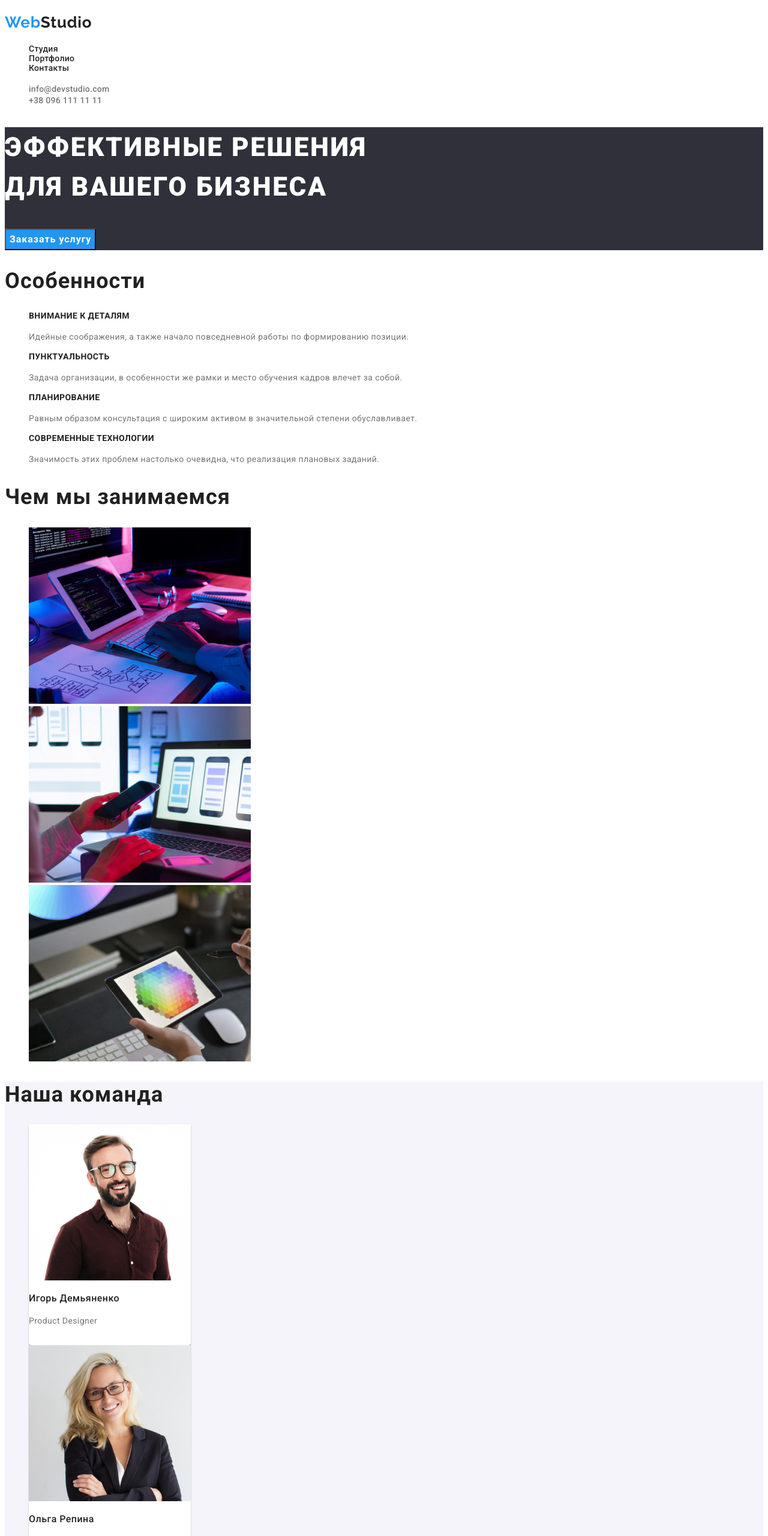
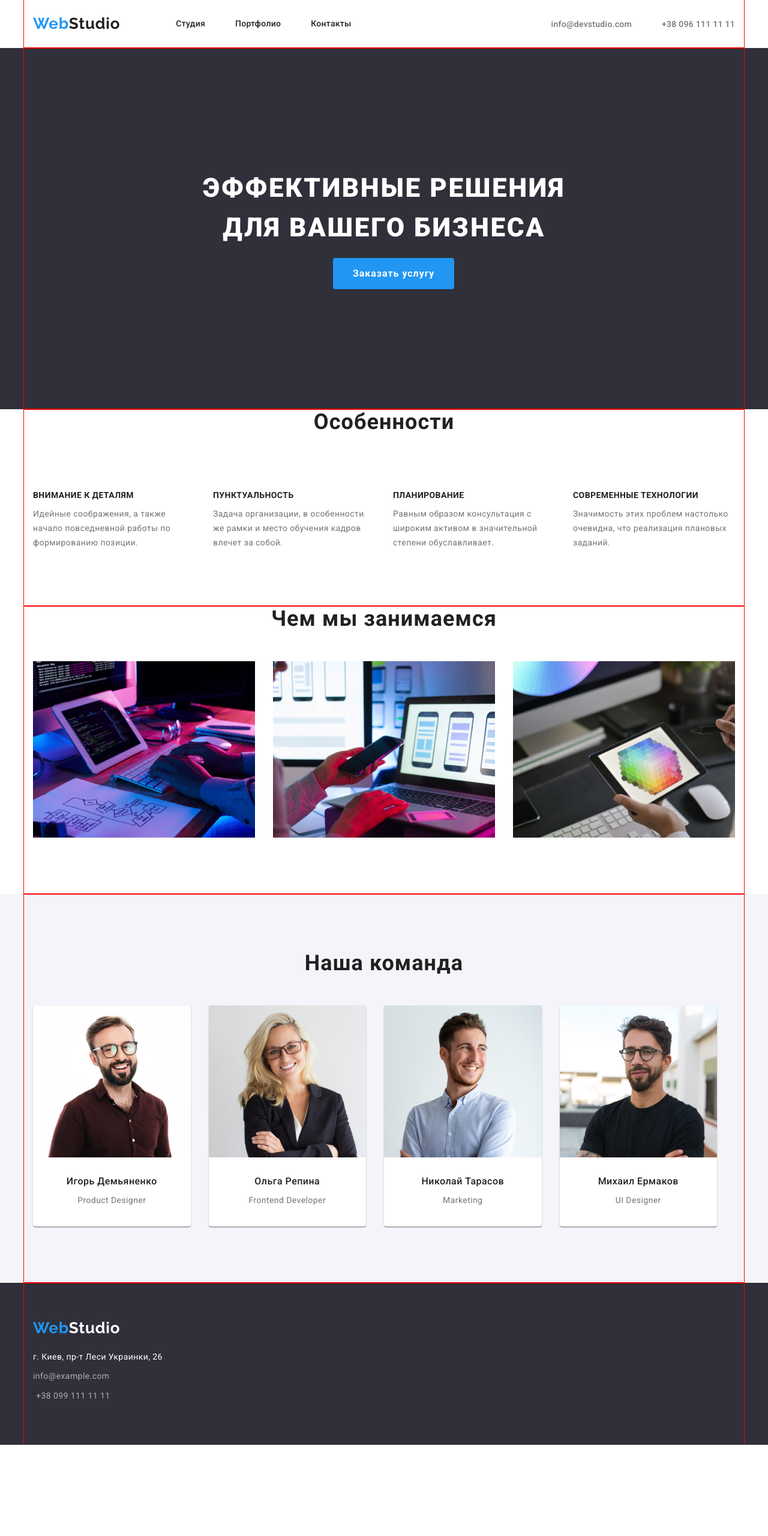
Before and after one commit to vladmartyn/goit-markup-hw-03, a plain HTML site: page index.html in a window 1280 px wide. Shown: the top 2560 px of the page at 60% size. After the commit the page ends 2408 px from the top, so only its background shows below. Drawn offline with nearby package versions, Linux system fonts and the light colour scheme.

Commit message:
homework-3

```diff
--- a/css/styles.css
+++ b/css/styles.css
@@ -28,16 +28,41 @@ body {
 }
 
 
+/* reset */
+
+
+.list {
+    list-style: none;
+    margin: 0;
+    padding: 0;
+}
+
+h1, h2, h3, h4, p {
+    margin: 0;
+}
+
+img {
+    display: block;
+    max-width: 100%;
+    height: auto;
+}
+
 /* common style start */
+
+.container {
+ width: 1200px;
+ padding-right: 15px;
+ padding-left: 15px;
+ margin-right: auto;
+ margin-left: auto;
+
+ outline: 1px solid red;
+}
 
 .link {
     text-decoration: none;
 }
 
-
-.list {
-    list-style: none;
-}
 
 .section-title {
     font-weight: 700;
@@ -102,12 +127,48 @@ color: var(--accent-txt-theme)
 
 }
 
+.header-nav {
+    display: flex;
+}
+
+.header-list {
+    display: flex;
+
+}
+
+.header-group {
+    display: flex;
+    align-items: center;
+    margin-left:auto;
+}
+
+.header-logo {
+    margin-right: 93px;
+    margin-top: 24px;
+    margin-bottom: 25px;
+    margin-left: 0;
+
+}
+
+
+.header-item:not(:last-child) {
+    padding-right: 50px;
+}
+
+.header-contact {
+    margin-left: 50px;
+}
+
+
 .header-item {
     font-style: normal;
     font-weight: 500;
     font-size: 14px;
     line-height: 1.14;
     letter-spacing: 0.02em;
+
+    padding-top: 32px;
+    padding-bottom: 32px;
 }
 
 .logo .logo-black {
@@ -147,6 +208,23 @@ color: var(--accent-txt-theme)
     background-color: var(--hero-bg-cl)
 }
 
+.hero-container {
+    padding-top: 200px;
+}
+
+.hero-title {
+    width: 696px;
+    height: 120px;
+
+    margin-left: auto;
+    margin-right: auto;
+    margin-bottom: 30px;
+
+
+    text-align: center;
+
+}
+
 .hero .hero-title {
     text-transform: uppercase;
     font-weight: 900;
@@ -157,7 +235,27 @@ color: var(--accent-txt-theme)
     color: var(--third-txt-theme);
 }
 
+
+
+.btn {
+    border-radius: 4px;
+    border: 1px solid transparent;
+    min-width: 200px;
+    min-height: 50px;
+
+    margin-left: 500px;
+    margin-right: auto;
+    margin-bottom: 200px;
+
+    padding-left: 32px;
+    padding-right: 32px;
+    padding-top: 10px;
+    padding-bottom: 10px;
+
+}
+
 .section-button {
+
     font-family: inherit;
     font-weight: 700;
     font-size: 16px;
@@ -193,7 +291,54 @@ text-transform: uppercase;
     background-color: var(--team-bg-cl);
 }
 
+.about-list {
+    margin-top: 94px;
+    display: flex;
+}
+
+.about-item:not(:last-child) {
+    margin-bottom: 94px;
+    margin-right: 30px;
+}
+
+.features {
+width: 270px;
+height: 16px;
+margin-bottom: 10px;
+
+    text-align: left;
+    padding-bottom: 10px;
+}
+
+.section-title {
+    text-align: center;
+}
+
+.img-list {
+    display: flex;
+    margin-top: 50px;
+    padding-bottom: 94px;
+}
+
+.img-card:not(:last-child) {
+    margin-right: 30px;
+}
+
+.team-title {
+    padding-top: 94px;
+    margin-bottom: 50px;
+}
+
+.team-list {
+    display: flex;
+    padding-bottom: 94px;
+
+}
+
 .card {
+
+    margin-right: 30px;
+
     width: 270px;
     height: 368px;
     left: 215px;
@@ -205,6 +350,17 @@ text-transform: uppercase;
     0px 1px 1px rgba(0, 0, 0, 0.14),
     0px 2px 1px rgba(0, 0, 0, 0.2);
     border-radius: 0px 0px 4px 4px;
+}
+
+.name-txt {
+    text-align: center;
+    padding-top: 30px;
+    padding-bottom: 10px;
+}
+
+.list-txt {
+    text-align: center;
+    padding-bottom: 30px;
 }
 
 /* Footer */
@@ -229,6 +385,17 @@ text-transform: uppercase;
     color: var(--button-bg-cl);
 }
 
+.logo-footer {
+    padding-top: 60px;
+    font-family: var(--secondary-font);
+    font-weight: 700;
+    font-size: 26px;
+    line-height: 1.19;
+    /* identical to box height */
+    letter-spacing: 0.03em;
+
+    color: #2196F3;
+}
 
 .footer .logo {
     font-family: var(--secondary-font);
@@ -248,6 +415,14 @@ color: #2196F3;
     color: var(--third-txt-theme);
 }
 
+.footer-links {
+    padding-bottom: 9px;
+}
+
+.list-footer {
+    padding-bottom: 60px;
+    padding-top: 20px;
+}
 
 /*!!! PORTFOLIO !!! */
 /* MAIN CONTENT */
@@ -265,6 +440,38 @@ color: #2196F3;
 
 }
 
+.button-list {
+    display: flex;
+    padding-top: 94px;
+    padding-bottom: 34px;
+    justify-content: center;
+    min-width: 73px;
+
+
+}
+
+.btn-portfolio {
+    border-radius: 4px;
+    border: 1px solid transparent;
+    margin-right: 8px;
+}
+
+
+.box-list {
+    display: flex;
+    flex-wrap: wrap;
+    padding-bottom: 94px;
+}
+.box {
+    width: 370px;
+    margin-right: 30px;
+    margin-bottom: 30px;
+}
+
+.box:nth-child(3n) {
+margin: 0;
+}
+
 .btn-portfolio:hover,
 .btn-portfolio:focus {
 background-color: var(--accent-txt-theme);
@@ -278,6 +485,11 @@ cursor: pointer;
 
 .portfolio-link {
     text-decoration: none;
+}
+
+.box-title{
+    padding-top: 20px;
+    padding-bottom: 4px;
 }
 
 .box-title {
--- a/index.html
+++ b/index.html
@@ -10,77 +10,90 @@
     <link rel="preconnect" href="https://fonts.gstatic.com" crossorigin>
     <link href="https://fonts.googleapis.com/css2?family=Raleway:wght@700&family=Roboto:wght@400;500;700;900&display=swap"
         rel="stylesheet">
+        <!-- Normalize styles -->
+        <link rel="stylesheet" href="https://cdnjs.cloudflare.com/ajax/libs/modern-normalize/1.1.0/modern-normalize.min.css"
+            integrity="sha512-wpPYUAdjBVSE4KJnH1VR1HeZfpl1ub8YT/NKx4PuQ5NmX2tKuGu6U/JRp5y+Y8XG2tV+wKQpNHVUX03MfMFn9Q=="
+            crossorigin="anonymous" referrerpolicy="no-referrer" />
     <!-- Кастомные стили -->
     <link rel="stylesheet" href="./css/styles.css">
 </head>
 <body>
 <!-- Хедер -->
 <header class="header">
+    <div class="container">
         <nav class="header-nav">
             <a class="header-logo link" href="index.html">
                 <h2 class="logo">Web<span class="logo-black">Studio</span></h2>
             </a>
             <ul class="header-list list">
-                <li class="header-item"><a href="index.html" class="header-link link" >Студия</a></li>
-                <li class="header-item"><a href="portfolio.html" class="header-link link" >Портфолио</a></li>
-                <li class="header-item"><a href="" class="header-link link" >Контакты</a></li>
+                <li class="header-item"><a href="index.html" class="header-link link">Студия</a></li>
+                <li class="header-item"><a href="portfolio.html" class="header-link link">Портфолио</a></li>
+                <li class="header-item"><a href="" class="header-link link">Контакты</a></li>
             </ul>
-        </nav>
             <ul class="header-group list">
                 <!-- E-mail -->
                 <li><a class="header-contact link" href="mailto:info@devstudio.com">info@devstudio.com</a></li>
                 <!-- Tel -->
                 <li><a class="header-contact link" href="tel:+380961111111">+38 096 111 11 11</a></li>
             </ul>
+        </nav>
+    </div>
 </header>
     <!-- Основной -->
     <main>
         <!-- Герой -->
         <section class="hero">
-            <h1 class="hero-title">Эффективные решения <br> для вашего бизнеса</h1>
+            <div class="container hero-container">
+            <h1 class="hero-title">Эффективные решения для вашего бизнеса</h1>
             <button class="section-button btn" type="button">Заказать услугу</button>
+            </div>
         </section>
         <!-- Особенности -->
         <section class="about">
+            <div class="container">
             <h2 class="section-title">Особенности</h2>
-            <ul class="list">
-                <li>
+            <ul class="list about-list">
+                <li class="about-item">
                     <h3 class="features">Внимание к деталям</h3>
                     <p class="features-txt">Идейные соображения, а также начало повседневной работы по формированию позиции.</p>
                 </li>
-                <li>
+                <li class="about-item">
                     <h3 class="features">Пунктуальность</h3>
                     <p class="features-txt">Задача организации, в особенности же рамки и место обучения кадров влечет за собой.</p>
                 </li>
-                <li>
+                <li class="about-item">
                     <h3 class="features">Планирование</h3>
                     <p class="features-txt">Равным образом консультация с широким активом в значительной степени обуславливает.</p>
                 </li>
-                <li>
+                <li class="about-item">
                     <h3 class="features">Современные технологии</h3>
                     <p class="features-txt">Значимость этих проблем настолько очевидна, что реализация плановых заданий.</p>
                 </li>
             </ul>
+            </div>
         </section>
         <!-- Чем мы занимаемся -->
         <section class="work">
+            <div class="container">
             <h2 class="section-title">Чем мы занимаемся</h2>
-            <ul class="list">
-                <li>
+            <ul class="list img-list">
+                <li class="img-card">
                     <img src="/images/studio/box-1.jpg" alt="HTML" width="370">
                 </li>
-                <li>
+                <li class="img-card">
                     <img src="./images/studio/box-2.jpg" alt="JavaScript" width="370">
                 </li>
-                <li>
+                <li class="img-card">
                     <img src="./images/studio/box-3.jpg" alt="CSS" width="370">
                 </li>
             </ul>
+            </div>
         </section>
         <!-- Наша команда -->
         <section class="team">
-            <h2 class="section-title">Наша команда</h2>
-            <ul class="list">
+            <div class="container">
+            <h2 class="section-title team-title">Наша команда</h2>
+            <ul class="list team-list">
                 <li class="card">
                     <img src="./images/studio/product-designer-photo.jpg" alt="Игорь Демьяненко" width="270">
                     <h3 class="name-txt">Игорь Демьяненко</h3>
@@ -102,16 +115,19 @@
                     <p class="list-txt">UI Designer</p>
                 </li>
             </ul>
+            </div>
         </section>
     </main>
     <!-- Футер -->
     <footer class="footer">
-        <h2 class="logo">Web<span class="logo-white">Studio</span></h2>
-            <address class="adress-txt">г. Киев, пр-т Леси Украинки, 26</address>
-            <ul class="list">
-                <li><a class="footer-contact link" href="mailto:info@example.com">info@example.com</a></li>
-                <li><a class="footer-contact link" href="tel:+380991111111">+38 099 111 11 11</a></li>
+        <div class="container">
+        <h2 class="logo-footer">Web<span class="logo-white">Studio</span></h2>
+            <ul class="list list-footer">
+                <li class="footer-links"><address class="adress-txt">г. Киев, пр-т Леси Украинки, 26</address></li>
+                <li class="footer-links"><a class="footer-contact link" href="mailto:info@example.com">info@example.com</a></li>
+                <li class="footer-links">"<a class="footer-contact link" href="tel:+380991111111">+38 099 111 11 11</a></li>
             </ul>
+            </div>
     </footer>
 </body>
 </html>
```
Also changed, not shown: portfolio.html (+20 -7 lines). Lines whose indentation alone changed are shown as unchanged.
